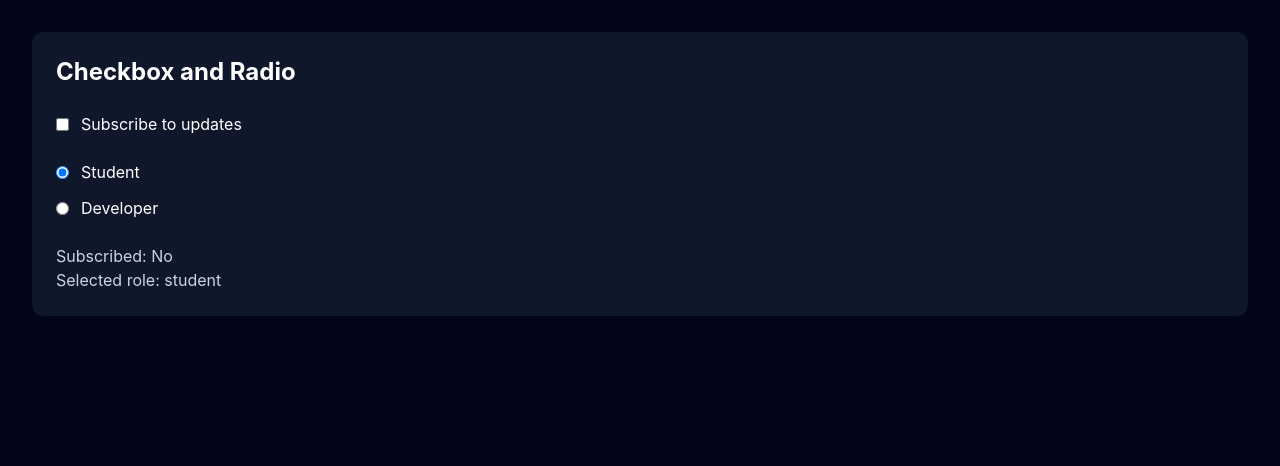
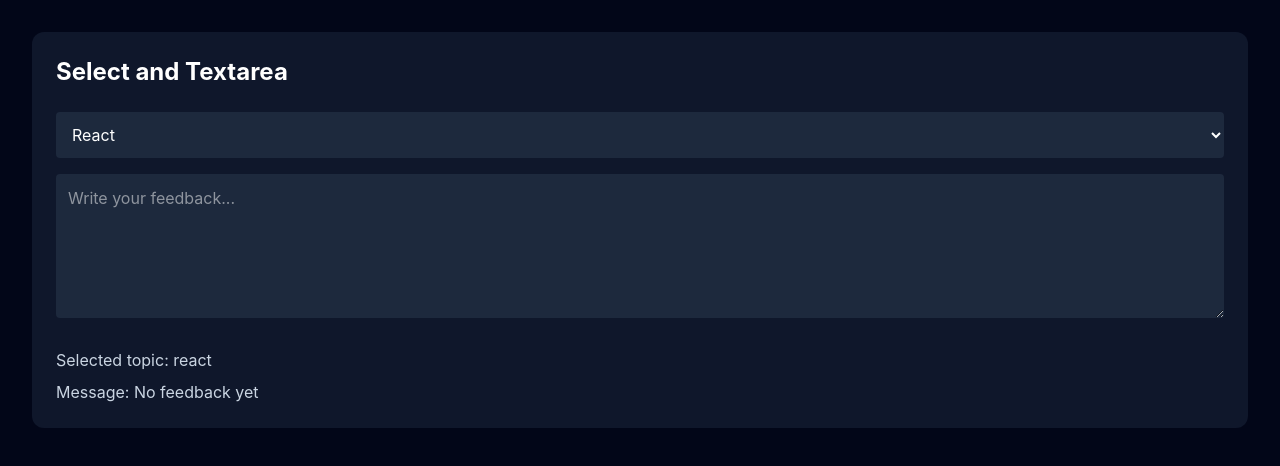
Before and after one commit to foysaliio/React-Mastery-Journey, a React (Vite) app: page / in a window 1280 px wide. Shown: the top 466 px of the page. Built offline with nearby package versions, Linux system fonts and the light colour scheme.

Commit message:
feat(react): learn select and textarea inputs

```diff
--- a/src/App.tsx
+++ b/src/App.tsx
@@ -1,9 +1,9 @@
-import PreferenceForm from "./Components/PreferenceForm";
+import FeedbackForm from "./Components/FeedbackForm";
 
 function App() {
   return (
     <main className="min-h-screen bg-slate-950 p-8">
-      <PreferenceForm />
+      <FeedbackForm />
     </main>
   );
 }
--- /dev/null
+++ b/src/Components/FeedbackForm.tsx
@@ -0,0 +1,43 @@
+import { useState } from "react";
+
+const FeedbackForm = () => {
+  const [topic, setTopic] = useState<string>("react");
+  const [message, setMessage] = useState<string>("");
+
+  return (
+    <section className="rounded-xl bg-slate-900 p-6 text-white">
+      <h2 className="text-2xl font-bold">Select and Textarea</h2>
+
+      <div className="mt-6 space-y-4">
+        <select
+          value={topic}
+          onChange={(event) => {
+            setTopic(event.currentTarget.value);
+          }}
+          className="w-full rounded bg-slate-800 p-3"
+        >
+          <option value="react">React</option>
+          <option value="typescript">TypeScript</option>
+          <option value="tailwind">Tailwind CSS</option>
+        </select>
+
+        <textarea
+          value={message}
+          onChange={(event) => {
+            setMessage(event.currentTarget.value);
+          }}
+          placeholder="Write your feedback..."
+          rows={5}
+          className="w-full rounded bg-slate-800 p-3"
+        />
+      </div>
+
+      <div className="mt-6 space-y-2 text-slate-300">
+        <p>Selected topic: {topic}</p>
+        <p>Message: {message || "No feedback yet"}</p>
+      </div>
+    </section>
+  );
+};
+
+export default FeedbackForm;
--- a/src/Components/PreferenceForm.tsx
+++ /dev/null
@@ -1,58 +0,0 @@
-import { useState } from "react";
-
-const PreferenceForm = () => {
-  const [isSubscribed, setIsSubscribed] = useState<boolean>(false);
-  const [role, setRole] = useState<string>("student");
-
-  return (
-    <section className="rounded-xl bg-slate-900 p-6 text-white">
-      <h2 className="text-2xl font-bold">Checkbox and Radio</h2>
-
-      <label className="mt-6 flex items-center gap-3">
-        <input
-          type="checkbox"
-          checked={isSubscribed}
-          onChange={(event) => {
-            setIsSubscribed(event.currentTarget.checked);
-          }}
-        />
-        Subscribe to updates
-      </label>
-
-      <div className="mt-6 space-y-3">
-        <label className="flex items-center gap-3">
-          <input
-            type="radio"
-            name="role"
-            value="student"
-            checked={role === "student"}
-            onChange={(event) => {
-              setRole(event.currentTarget.value);
-            }}
-          />
-          Student
-        </label>
-
-        <label className="flex items-center gap-3">
-          <input
-            type="radio"
-            name="role"
-            value="developer"
-            checked={role === "developer"}
-            onChange={(event) => {
-              setRole(event.currentTarget.value);
-            }}
-          />
-          Developer
-        </label>
-      </div>
-
-      <div className="mt-6 text-slate-300">
-        <p>Subscribed: {isSubscribed ? "Yes" : "No"}</p>
-        <p>Selected role: {role}</p>
-      </div>
-    </section>
-  );
-};
-
-export default PreferenceForm;
```
